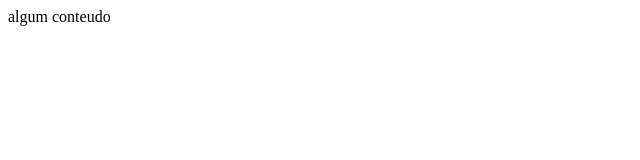
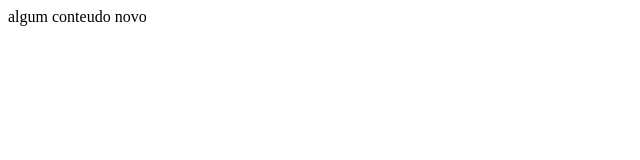
Before and after one commit to alunoluanaugusto/git_repos, a plain HTML site: page modulo_git/index.html in a window 1280 px wide. Shown: the full height of the page, 0-640 px from the left. Drawn offline with Linux system fonts and the light colour scheme.

Commit message:
add arquivo js

```diff
--- a/modulo_git/index.html
+++ b/modulo_git/index.html
@@ -5,6 +5,6 @@
     <title>testando</title>
 </head>
 <body>
-algum conteudo
+algum conteudo novo
 </body>
 </html>
--- /dev/null
+++ b/qualquer/script.js
@@ -0,0 +1 @@
+sdjlkasjdkajdl
```
Also changed, not shown: 1 other file.
